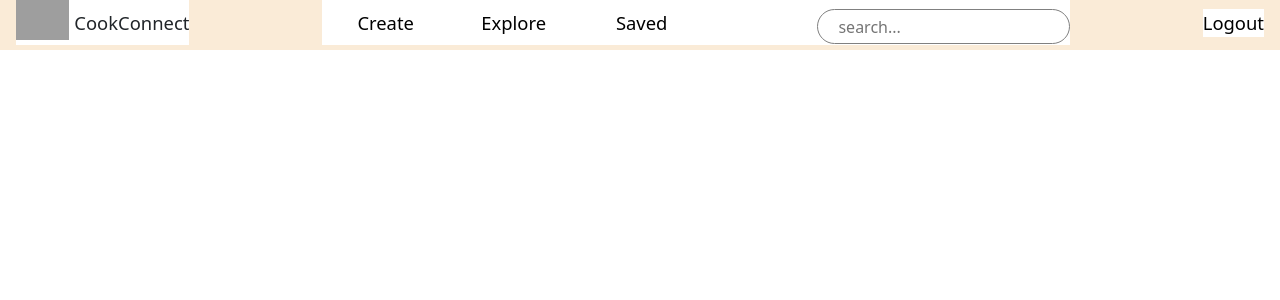
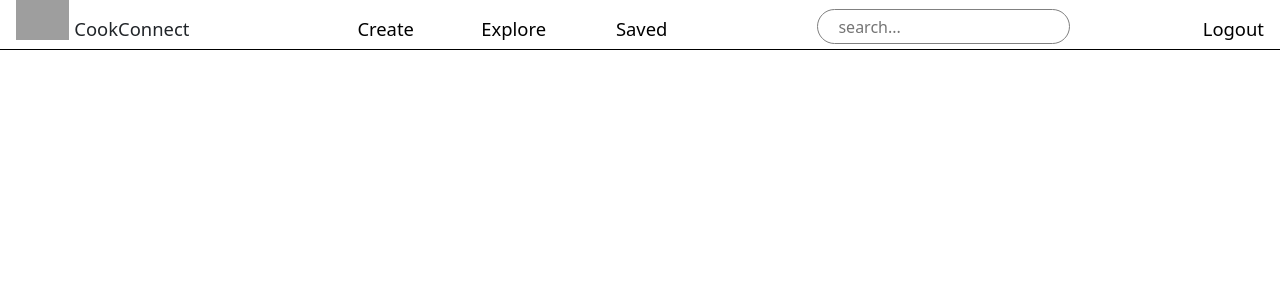
Before and after one commit to gaurav1954/CookConnect, a React (Vite) app in the folder frontend/: page /navbar in a window 1280 px wide. Shown: the top 300 px of the page. Built offline with nearby package versions, Linux system fonts and the light colour scheme; grey boxes are pictures that could not be loaded.

Commit message:
improved navbar styles

```diff
--- a/frontend/src/components/Navbar.css
+++ b/frontend/src/components/Navbar.css
@@ -8,12 +8,10 @@
     display: flex;
     justify-content: space-between;
     width: 100vw;
-    background-color: antiquewhite;
     height: 50px;
     padding: 0 1rem;
     padding-bottom: .3rem;
-
-
+    border-bottom: 1px solid black;
 }
 
 .Logo {
@@ -29,7 +27,7 @@ li,
     font-size: 1.15rem;
     padding-bottom: 0;
     margin-bottom: 0;
-    margin-top: 9px;
+    margin-top: 15px;
     font-weight: 200;
 }
 
```
